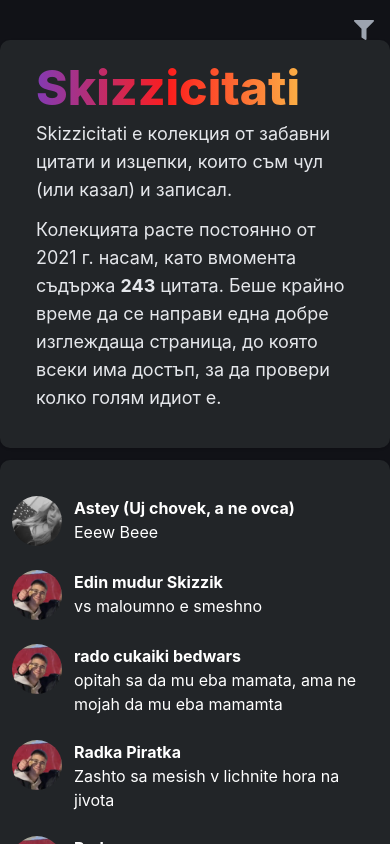
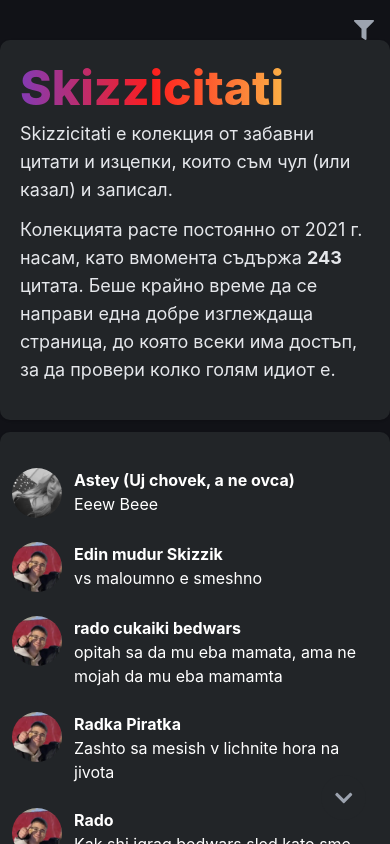
Before and after one commit to uSkizzik/Skizzicitati, a React (Create React App) app: page / in a window 390 px wide. Shown: the top 844 px of the page. Built offline with nearby package versions, Linux system fonts and the light colour scheme.

Commit message:
Scroll to New Button

```diff
--- a/src/App.tsx
+++ b/src/App.tsx
@@ -193,6 +193,10 @@ function App() {
 				<i className="fas fa-filter" />
 			</button>
 
+			<a className="tw-flex tw-items-center tw-justify-center tw-text-gray-400 tw-text-xl tw-rounded-full tw-bg-background-600 tw-w-[45px] tw-h-[45px] tw-fixed tw-bottom-6 tw-right-6 hover:tw-text-gray-100" href="#new">
+				<i className="fas fa-chevron-down" />
+			</a>
+
 			<Offcanvas className="tw-bg-background-500" show={show} placement="end" backdrop={false} scroll onHide={() => setShow(false)}>
 				<Offcanvas.Header closeButton>
 					<Offcanvas.Title>Филтриране</Offcanvas.Title>
@@ -218,7 +222,7 @@ function App() {
 
 			<div className="tw-py-10 tw-flex tw-flex-col tw-items-center">
 				<Container className="tw-mb-3">
-					<div className="tw-px-6">
+					<div className="tw-px-2 sm:tw-px-6">
 						<h1
 							className="tw-inline-block tw-text-5xl tw-font-extrabold"
 							style={{
@@ -250,9 +254,9 @@ function App() {
 						.map((q, i) => {
 							const content: React.ReactNode[] = []
 
-							if (latestNewQuotes === i) {
+							if (latestNewQuotes === i && showSingularQuotes && showDialogues && !onlyStarred && selectedAuthors.length === 0) {
 								content.push(
-									<div className="tw-px-6 tw-my-2 tw-w-full tw-flex tw-items-center">
+									<div id="new" className="tw-px-6 tw-my-2 tw-w-full tw-flex tw-items-center">
 										<span key={i + "-2"} className="tw-relative tw-text-xs tw-font-bold tw-px-1 tw-rounded-md tw-bg-[red] after:tw-absolute after:tw-w-0 after:tw-h-0 after:tw-top-0 -after:tw-right-2 after:tw-border-8 after:tw-border-[transparent_transparent_transparent_red]">
 											НОВИ
 										</span>
```
